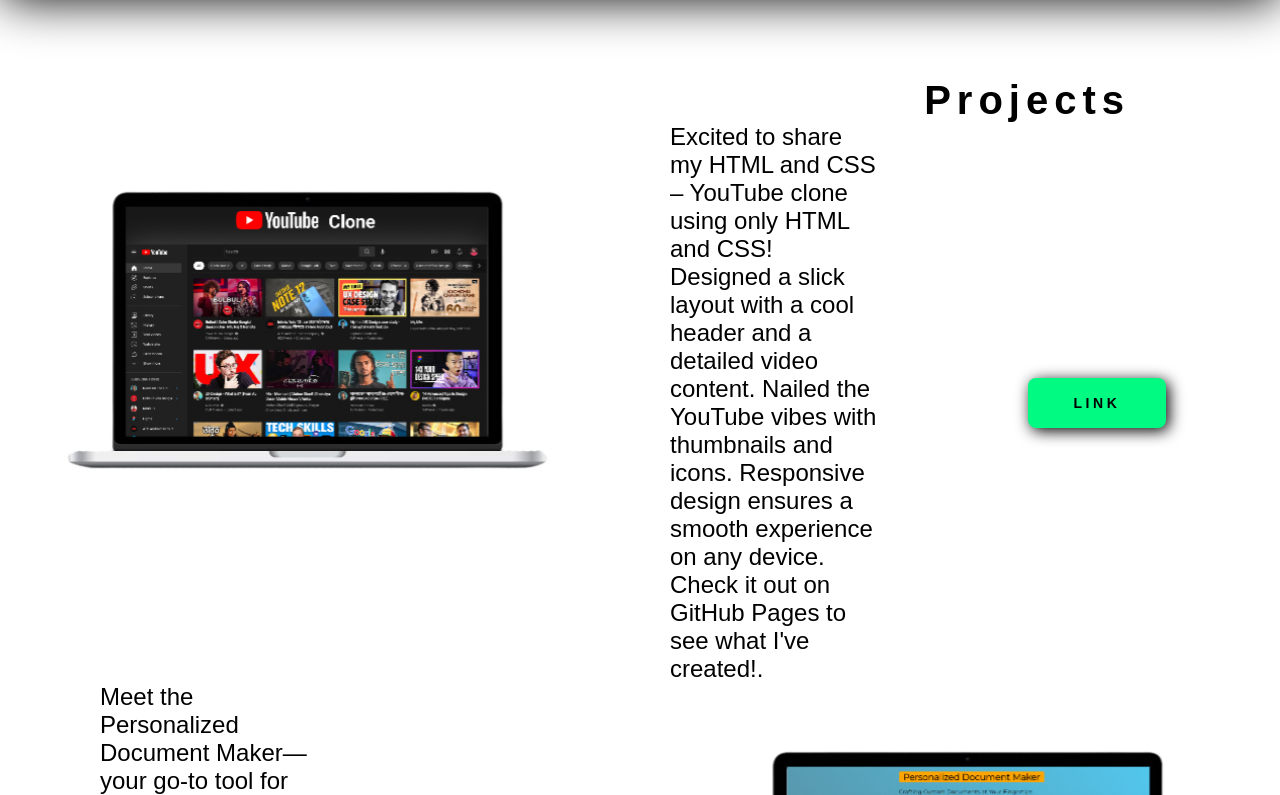
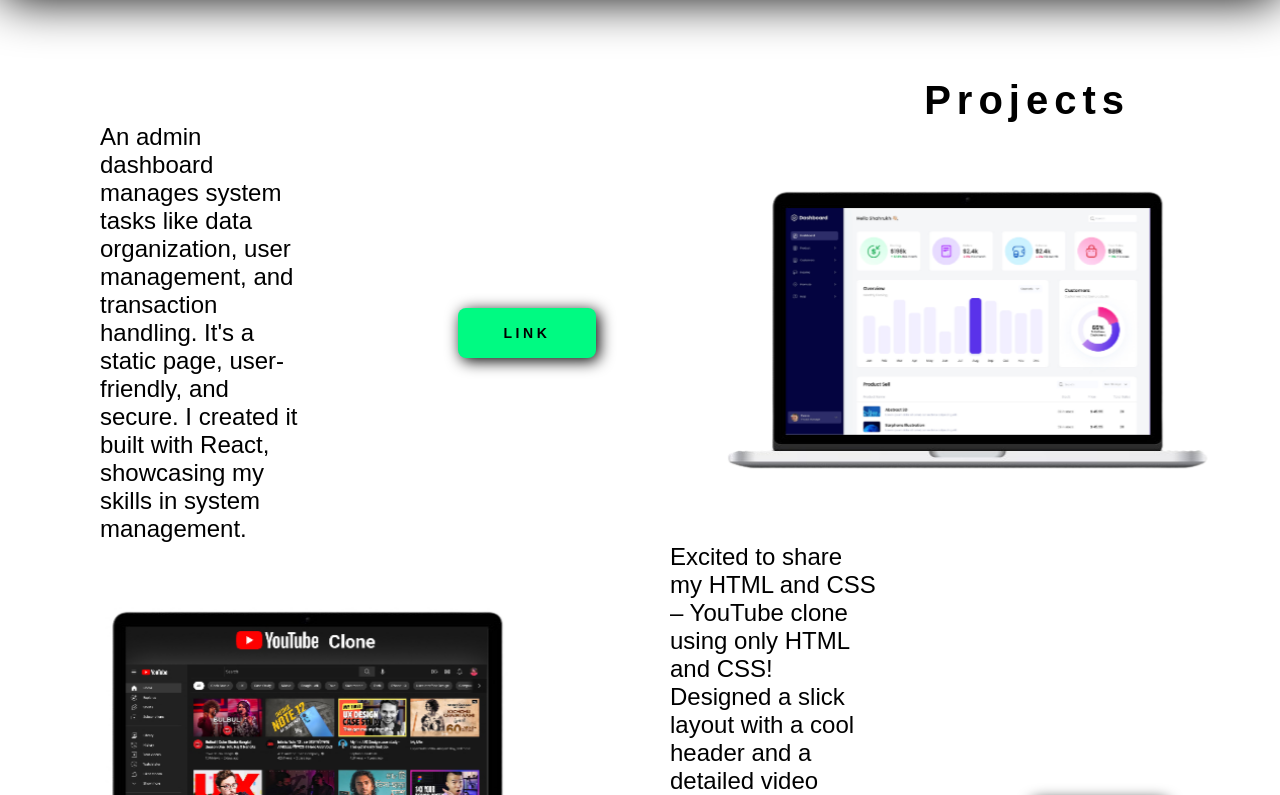
Before and after one commit to pradeep-08/pradeep-dev, a React (Create React App) app: page / in a window 1280 px wide. Shown: the part 2025-2820 px from the top of the page. Built offline with nearby package versions, Linux system fonts and the light colour scheme; a web font is replaced by a local one.

Commit message:
worked in project
add a recent project in the project page

```diff
--- a/src/assets/componets/projects.js
+++ b/src/assets/componets/projects.js
@@ -4,6 +4,7 @@
 import Logo1 from '../../images/document-maker.jpg';
 import Logo2 from '../../images/e-comme.jpg';
 import Logo3 from '../../images/mini-projects.jpg';
+import Logo4 from '../../images/laptop-removebg-dash.png';
 import AOS from 'aos';
 import 'aos/dist/aos.css'
 
@@ -16,7 +17,19 @@
   };
   return <><div className='div-main-projects' id='projects'>
   <div className="projects"><div className="head">Projects</div></div>
+  <div className="main-container-div  main-container-div-responsive">
+
+  <div className="second-div1" > <span data-aos="fade-up" >An admin dashboard manages system tasks like data organization, user management, and transaction handling. It's a static page, user-friendly, and secure. I created it built with React, showcasing my skills in system management.</span>
+          <div className="button-div1"><div className="button1"><button onClick={() => openInNewTab('https://fitpeo-web-assignment.netlify.app/')}  className='project-button1'>LINK</button></div></div></div>
+    <div className="first-div">
+      <img data-aos="flip-down" className='laptop-image' src={Logo4} alt="" />
+
+    </div>
+  </div>
+
+
   <div className="main-container-div">
+
     <div className="first-div">
       <img  data-aos="flip-down" className='laptop-image' src={Logo} alt="" />
     </div>
```
Also changed, not shown: src/images/laptop-removebg-dash.png (added).
